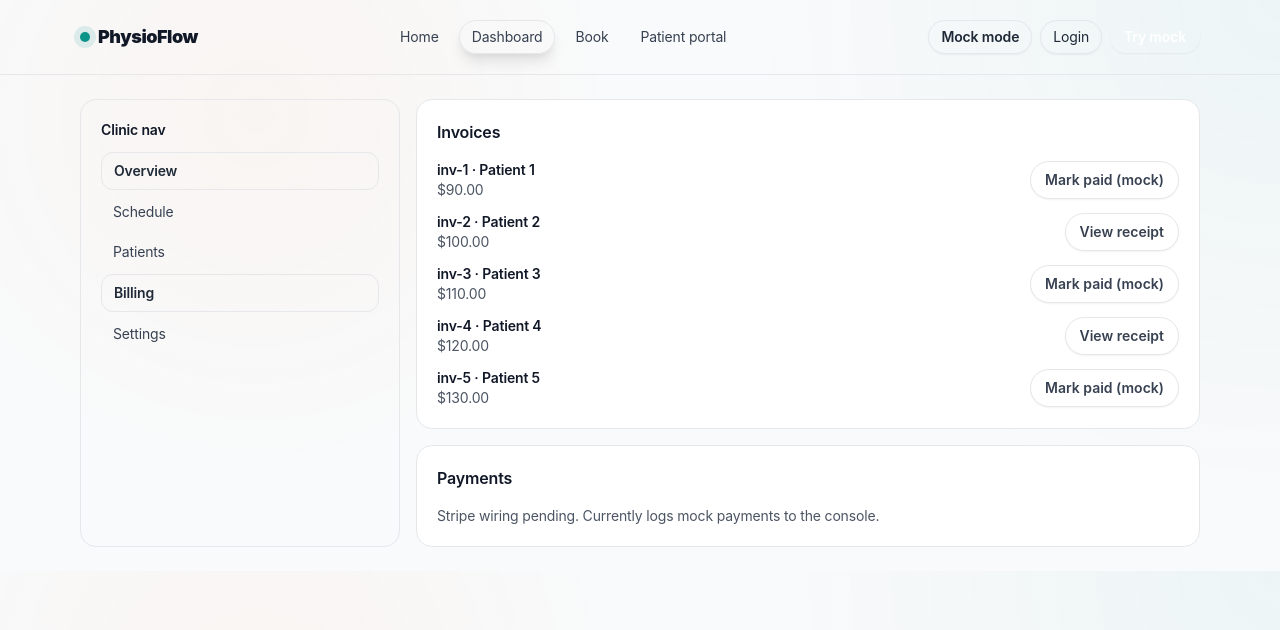
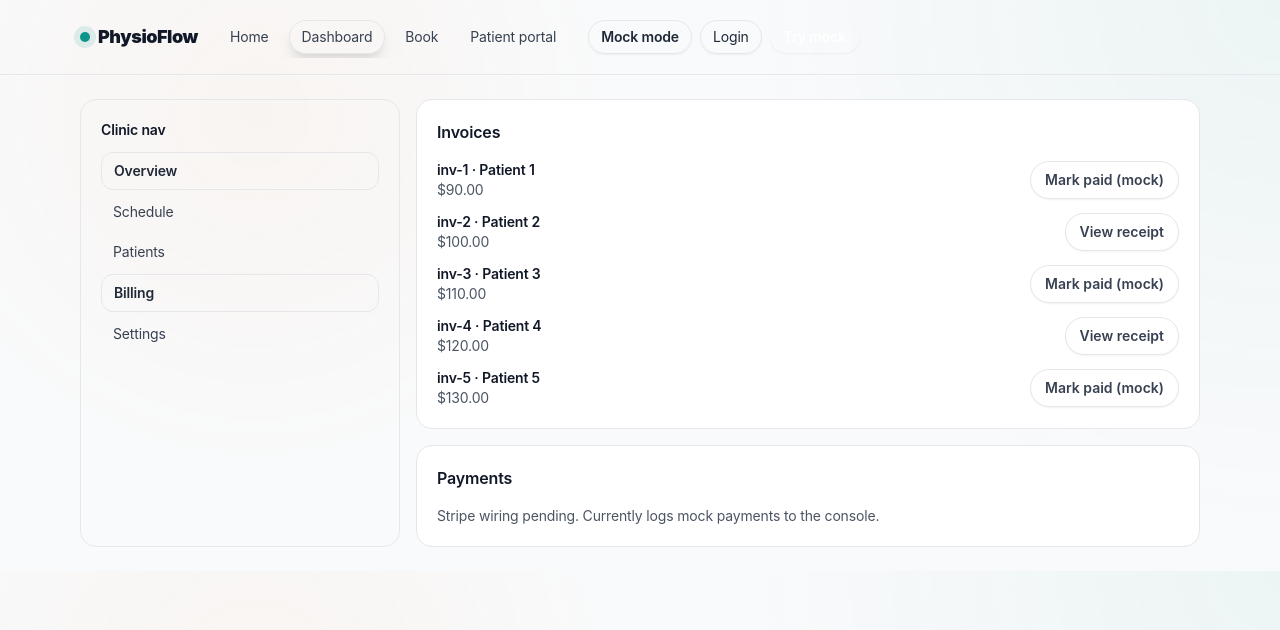
Before and after one commit to mindfreakzerox/physioflow-fe, a Next.js app: page /dashboard/billing in a window 1280 px wide. Shown: the top 630 px of the page. Built offline with nearby package versions, Linux system fonts and the light colour scheme; no server answers.

Commit message:
Improve responsive layout across nav, booking, billing, portal

```diff
--- a/app/(dashboard)/dashboard/billing/page.tsx
+++ b/app/(dashboard)/dashboard/billing/page.tsx
@@ -21,8 +21,8 @@ export default function BillingPage() {
       <Card title="Invoices">
         <div className="space-y-3 text-sm">
           {invoices.map((inv) => (
-            <div key={inv.id} className="flex items-center justify-between">
-              <div>
+            <div key={inv.id} className="flex flex-wrap items-center justify-between gap-2">
+              <div className="min-w-[200px]">
                 <div className="font-semibold text-gray-900">{inv.id} · {inv.patient}</div>
                 <div className="text-gray-600">{formatCurrency(inv.amount)}</div>
               </div>
--- a/app/(dashboard)/dashboard/patients/[id]/page.tsx
+++ b/app/(dashboard)/dashboard/patients/[id]/page.tsx
@@ -16,7 +16,7 @@ export default function PatientDetail({ params }: { params: { id: string } }) {
       <Card title="Recent visits">
         <div className="space-y-2 text-sm">
           {visits.map((v) => (
-            <div key={v.id} className="flex items-center justify-between">
+            <div key={v.id} className="flex flex-wrap items-center justify-between gap-2">
               <span>{v.day} {v.start} · {v.visit}</span>
               <span className="text-gray-500">{v.status}</span>
             </div>
--- a/app/(dashboard)/dashboard/patients/page.tsx
+++ b/app/(dashboard)/dashboard/patients/page.tsx
@@ -10,8 +10,8 @@ export default function PatientsPage() {
       <Card title="Patients">
         <div className="divide-y divide-gray-200">
           {mockPatients.map((p) => (
-            <div key={p.id} className="flex items-center justify-between py-2 text-sm">
-              <div>
+            <div key={p.id} className="flex flex-wrap items-center justify-between gap-2 py-2 text-sm">
+              <div className="min-w-[180px]">
                 <div className="font-semibold text-gray-900">{p.name}</div>
                 <div className="text-gray-600">{p.email}</div>
               </div>
--- a/app/(patient-portal)/portal/page.tsx
+++ b/app/(patient-portal)/portal/page.tsx
@@ -14,7 +14,7 @@ export default function PatientPortalPage() {
         <Card title="Exercises">
           <ul className="space-y-2 text-sm text-gray-700">
             {portalPreview.exercises.map((ex) => (
-              <li key={ex.name} className="flex items-start justify-between gap-2">
+              <li key={ex.name} className="flex flex-wrap items-start justify-between gap-2">
                 <span>{ex.name}</span>
                 <Badge tone="info">{ex.dosage}</Badge>
               </li>
@@ -24,7 +24,7 @@ export default function PatientPortalPage() {
         <Card title="Documents">
           <ul className="space-y-2 text-sm text-gray-700">
             {portalPreview.documents.map((doc) => (
-              <li key={doc.title} className="flex items-center justify-between">
+              <li key={doc.title} className="flex flex-wrap items-center justify-between gap-2">
                 <span>{doc.title}</span>
                 <Badge tone={doc.status === 'shared' ? 'success' : 'warning'}>{doc.status}</Badge>
               </li>
--- a/components/calendar/TimeSlotPicker.tsx
+++ b/components/calendar/TimeSlotPicker.tsx
@@ -10,7 +10,7 @@ export type TimeSlotPickerProps = {
 export function TimeSlotPicker({ slots, onSelect }: TimeSlotPickerProps) {
   return (
     <Card title="Available times">
-      <div className="grid grid-cols-2 sm:grid-cols-3 gap-2">
+      <div className="grid grid-cols-1 gap-2 sm:grid-cols-2 md:grid-cols-3">
         {slots.map((slot) => (
           <Button
             key={slot.label}
--- a/components/forms/BookingWizard.tsx
+++ b/components/forms/BookingWizard.tsx
@@ -38,7 +38,7 @@ export function BookingWizard({ clinicName }: { clinicName: string }) {
             <Input label="Phone" placeholder="+1 (555) 123-4567" />
             <Input label="Reason" placeholder="Ankle pain follow-up" />
           </div>
-          <div className="flex items-center gap-2">
+          <div className="flex flex-wrap items-center gap-2">
             <Button onClick={() => setStep(3)} disabled={!slot}>Confirm {slot ? `(${slot})` : ''}</Button>
             <Button variant="ghost" onClick={() => setStep(1)}>Back</Button>
           </div>
--- a/components/layout/DashboardShell.tsx
+++ b/components/layout/DashboardShell.tsx
@@ -5,7 +5,7 @@ export function DashboardShell({ children }: { children: React.ReactNode }) {
   return (
     <div className="mx-auto flex max-w-6xl flex-col gap-4 px-4 py-6 lg:flex-row">
       <Sidebar />
-      <main className="flex-1 space-y-4">{children}</main>
+      <main className="min-w-0 flex-1 space-y-4">{children}</main>
     </div>
   );
 }
--- a/components/layout/Navbar.tsx
+++ b/components/layout/Navbar.tsx
@@ -16,7 +16,7 @@ export function Navbar() {
 
   return (
     <header className="sticky top-0 z-20 border-b border-gray-200 bg-white/90 backdrop-blur">
-      <div className="mx-auto flex max-w-6xl items-center justify-between gap-4 px-4 py-4">
+      <div className="mx-auto flex max-w-6xl flex-wrap items-center gap-3 px-4 py-4">
         <Link href="/" className="flex items-center gap-2 text-lg font-black tracking-tight text-gray-900">
           <span
             className="h-2.5 w-2.5 rounded-full"
@@ -25,7 +25,15 @@ export function Navbar() {
           />
           PhysioFlow
         </Link>
-        <nav className="flex items-center gap-2 rounded-full bg-white/70 px-2 py-1 text-sm text-gray-700 shadow-[0_8px_24px_rgba(31,41,55,0.08)]">
+        <div className="order-3 flex w-full flex-wrap items-center justify-start gap-2 text-sm md:order-3 md:w-auto md:justify-end">
+          <span className="inline-flex rounded-full border border-amber-200 bg-amber-50 px-3 py-1.5 font-semibold text-amber-800 shadow-sm">
+            Mock mode
+          </span>
+          <Link className="rounded-full border border-gray-200 px-3 py-1.5 text-gray-800 shadow-sm hover:bg-gray-50" href="/login">Login</Link>
+          <Link className="rounded-full bg-teal-600 px-3.5 py-1.5 font-semibold text-white shadow-sm hover:bg-teal-700" href="/dashboard">Try mock</Link>
+        </div>
+        <nav className="order-2 w-full overflow-x-auto rounded-full bg-white/70 px-2 py-1 text-sm text-gray-700 shadow-[0_8px_24px_rgba(31,41,55,0.08)] md:order-2 md:w-auto">
+          <div className="flex items-center gap-2">
             {navLinks.map((link) => {
               const active = pathname === link.href || pathname.startsWith(`${link.href}/`);
               return (
@@ -33,7 +41,7 @@ export function Navbar() {
                   key={link.href}
                   className={`rounded-full px-3 py-1.5 transition-colors ${
                     active
-                    ? 'bg-teal-50 text-teal-800 shadow-lg border border-teal-100'
+                      ? 'border border-teal-100 bg-teal-50 text-teal-800 shadow-lg'
                       : 'hover:bg-teal-50 hover:text-teal-800'
                   }`}
                   href={link.href}
@@ -42,14 +50,8 @@ export function Navbar() {
                 </Link>
               );
             })}
+          </div>
         </nav>
-        <div className="flex items-center gap-2 text-sm">
-          <span className="hidden rounded-full border border-amber-200 bg-amber-50 px-3 py-1.5 font-semibold text-amber-800 shadow-sm sm:inline-flex">
-            Mock mode
-          </span>
-          <Link className="rounded-full border border-gray-200 px-3 py-1.5 text-gray-800 shadow-sm hover:bg-gray-50" href="/login">Login</Link>
-          <Link className="rounded-full bg-teal-600 px-3.5 py-1.5 font-semibold text-white shadow-sm hover:bg-teal-700" href="/dashboard">Try mock</Link>
-        </div>
       </div>
     </header>
   );
--- a/components/layout/Sidebar.tsx
+++ b/components/layout/Sidebar.tsx
@@ -14,7 +14,7 @@ const links = [
 export function Sidebar() {
   const pathname = usePathname();
   return (
-    <aside className="w-full max-w-xs space-y-3 rounded-2xl border border-gray-200 bg-white/90 p-5 shadow-[0_12px_32px_rgba(31,41,55,0.08)]">
+    <aside className="w-full max-w-xs shrink-0 space-y-3 rounded-2xl border border-gray-200 bg-white/90 p-5 shadow-[0_12px_32px_rgba(31,41,55,0.08)]">
       <div className="text-sm font-semibold text-gray-900">Clinic nav</div>
       <nav className="flex flex-col gap-1 text-sm">
         {links.map((link) => {
--- a/components/ui/Card.tsx
+++ b/components/ui/Card.tsx
@@ -11,7 +11,7 @@ export function Card({ title, actions, children, className }: CardProps) {
   return (
     <div className={`bg-white border border-gray-200 rounded-2xl shadow-[0_12px_32px_rgba(31,41,55,0.08)] p-5 ${className ?? ''}`}>
       {(title || actions) && (
-        <div className="mb-4 flex items-center justify-between gap-3">
+        <div className="mb-4 flex flex-wrap items-center justify-between gap-3">
           {title ? <h3 className="text-base font-semibold text-gray-900">{title}</h3> : <div />}
           {actions}
         </div>
```
Lines whose indentation alone changed are shown as unchanged.
